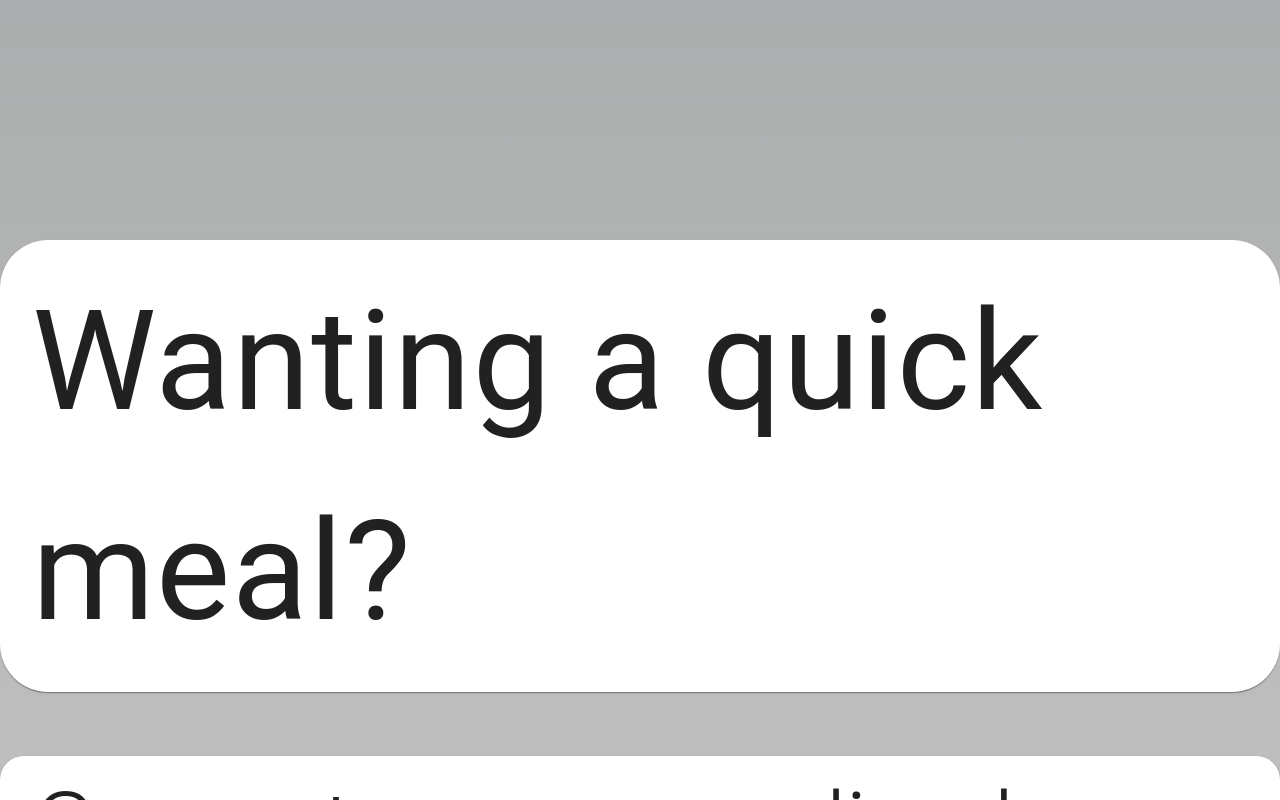
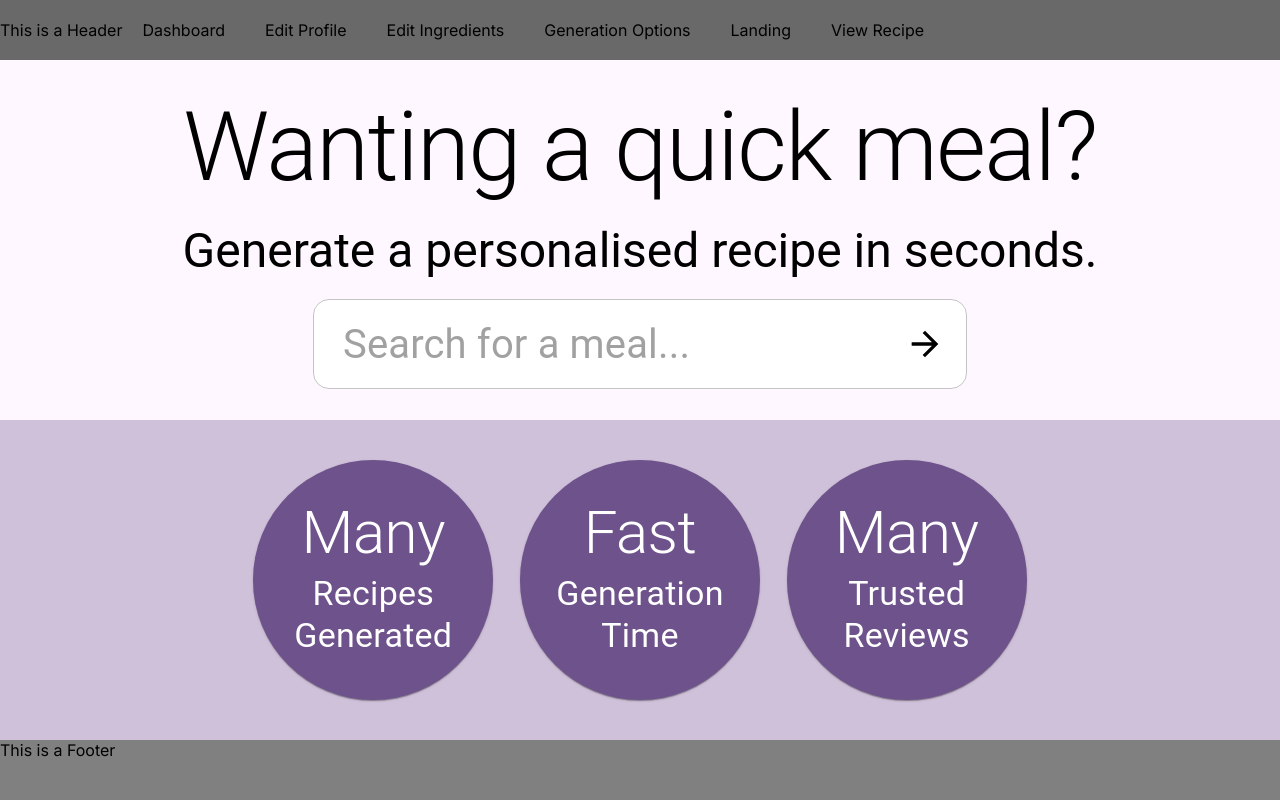
Before and after one commit to UOA-CS732-SE750-Students-2024/project-group-teal-turtles, a Next.js app in the folder frontend/: page /landing in a window 1280 px wide. Built offline with nearby package versions, Linux system fonts and the light colour scheme.

Commit message:
feat: improved styling and spacing

```diff
--- a/frontend/src/app/landing/page.jsx
+++ b/frontend/src/app/landing/page.jsx
@@ -2,6 +2,7 @@ import { Typography, Stack, TextField, Card, IconButton } from "@mui/material";
 import ArrowForwardIcon from "@mui/icons-material/ArrowForward";
 import React from "react";
 import "./../globals.css";
+import Layout from "@/components/Layout/Layout";
 
 function CircularCard({ title, body }) {
 	return (
@@ -9,21 +10,22 @@ function CircularCard({ title, body }) {
 		body && (
 			<Card
 				sx={{
-					width: "350px",
-					height: "350px",
+					width: "240px",
+					height: "240px",
 					m: "auto",
 					alignItems: "center",
 					display: "flex",
 					flexDirection: "column",
 					justifyContent: "space-evenly",
-					p: 8,
-					borderRadius: "50%"
+					p: 4,
+					borderRadius: "50%",
+					backgroundColor: "#6E528B"
 				}}
 			>
-				<Typography variant="h1" lineHeight={1}>
+				<Typography color="#FFFFFF" variant="h2" lineHeight={1}>
 					{title}
 				</Typography>
-				<Typography align="center" variant="h3">
+				<Typography color="#FFFFFF" align="center" variant="h4">
 					{body}
 				</Typography>
 			</Card>
@@ -36,48 +38,43 @@ function Landing() {
 	let recipeCount, generationTime, reviewCount;
 
 	return (
-		<Stack height="100vh" justifyContent="space-between">
-			<Stack
-				spacing={8}
-				pt={30}
-				flexGrow={1}
-				sx={{ alignItems: "center", backgroundColor: "rgba(128, 128, 128, 0.5)" }}
-			>
-				<Card sx={{ px: 4, py: 2, borderRadius: 12 }}>
-					<Typography fontSize="140px">Wanting a quick meal?</Typography>
-				</Card>
-				<Card sx={{ px: 4, py: 2, borderRadius: 6 }}>
-					<Typography variant="h1">Generate a personalised recipe in seconds.</Typography>
-				</Card>
+		<Layout>
+			<Stack height="calc(100vh - 120px)">
+				<Stack backgroundColor="#FFF7FF" spacing={6} flexGrow={1} alignItems="center" justifyContent="center">
+					<Typography variant="h1">Wanting a quick meal?</Typography>
+					<Typography variant="h3" lineHeight="0">
+						Generate a personalised recipe in seconds.
+					</Typography>
 					<TextField
 						variant="outlined"
 						placeholder="Search for a meal..."
 						sx={{
 							"& .MuiOutlinedInput-root": {
-							borderRadius: 6,
+								borderRadius: 4,
 								outline: "none",
 								backgroundColor: "#FFFFFF",
 								"& input": {
-								fontSize: "65px",
-								ml: 5
+									fontSize: "40px",
+									ml: 2
 								}
 							}
 						}}
 						InputProps={{
 							endAdornment: (
-							<IconButton mr={5}>
-								<ArrowForwardIcon sx={{ fontSize: "65px" }} />
+								<IconButton>
+									<ArrowForwardIcon sx={{ fontSize: "40px", color: "black" }} />
 								</IconButton>
 							)
 						}}
 					/>
 				</Stack>
-			<Stack direction="row" py={10} px={50}>
+				<Stack direction="row" py={5} px={30} sx={{ backgroundColor: "#D0C1DA" }}>
 					<CircularCard title={recipeCount ?? "Many"} body="Recipes Generated" />
 					<CircularCard title={generationTime ?? "Fast"} body="Generation Time" />
 					<CircularCard title={reviewCount ?? "Many"} body="Trusted Reviews" />
 				</Stack>
 			</Stack>
+		</Layout>
 	);
 }
 
```
Lines whose indentation alone changed are shown as unchanged.
